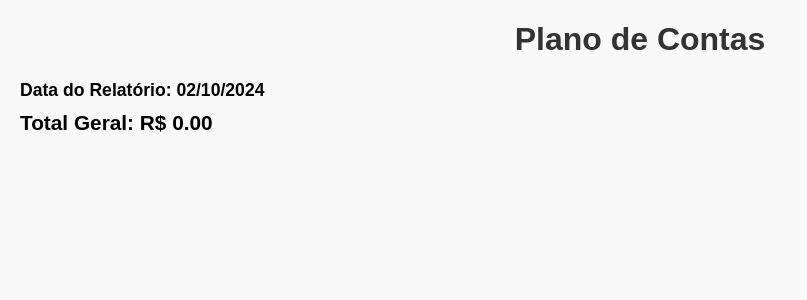
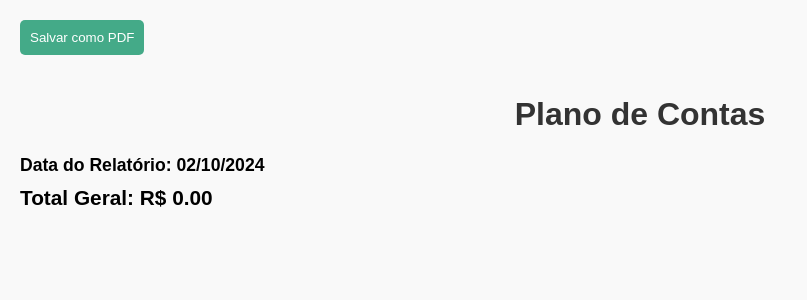
Before and after one commit to RenanWHottz/Minhas-Despesas-Django, a Django app: page /plano_de_contas/ in a window 1280 px wide. Shown: the part 68-368 px from the top of the page, without its empty margins (0-807 px from the left). Run offline with Django 4.2, Linux system fonts and the light colour scheme; data that the repository does not hold is empty; some libraries are stand-ins or nearby versions.

Commit message:
Opcao de Salvar como PDF criada

```diff
--- a/despesas/templates/plano_de_contas.html
+++ b/despesas/templates/plano_de_contas.html
@@ -82,6 +82,7 @@
             margin-top: 10px;
         }
     </style>
+    <script src="https://raw.githack.com/eKoopmans/html2pdf/master/dist/html2pdf.bundle.js"></script>
 </head>
 <body>
     <header>
@@ -91,8 +92,11 @@
         <a href="{% url 'relatorios' %}">Relatórios</a>
     </header>
 
+    <button id="gerar-pdf" style="margin: 20px; padding: 10px; background-color: #4A8; color: white; border: none; border-radius: 5px; cursor: pointer;">
+        Salvar como PDF
+    </button>
+    <div id="conteudo-do-pdf">
         <h1>Plano de Contas</h1>
-
         <div class="group-container">
             <div class="data-atual">Data do Relatório: {{ data_atual|date:"d/m/Y" }}</div>
             <div class="total">Total Geral: R$ {{ total_geral|floatformat:2 }}</div>
@@ -130,5 +134,13 @@
                 </table>
             {% endfor %}
         </div>
+    </div>
+    <script>document.getElementById('gerar-pdf').addEventListener('click', function () {
+        var element = document.getElementById('conteudo-do-pdf');
+        html2pdf()
+            .from(element)
+            .save();
+    });
+    </script>
 </body>
 </html>
```
Lines whose indentation alone changed are shown as unchanged.
